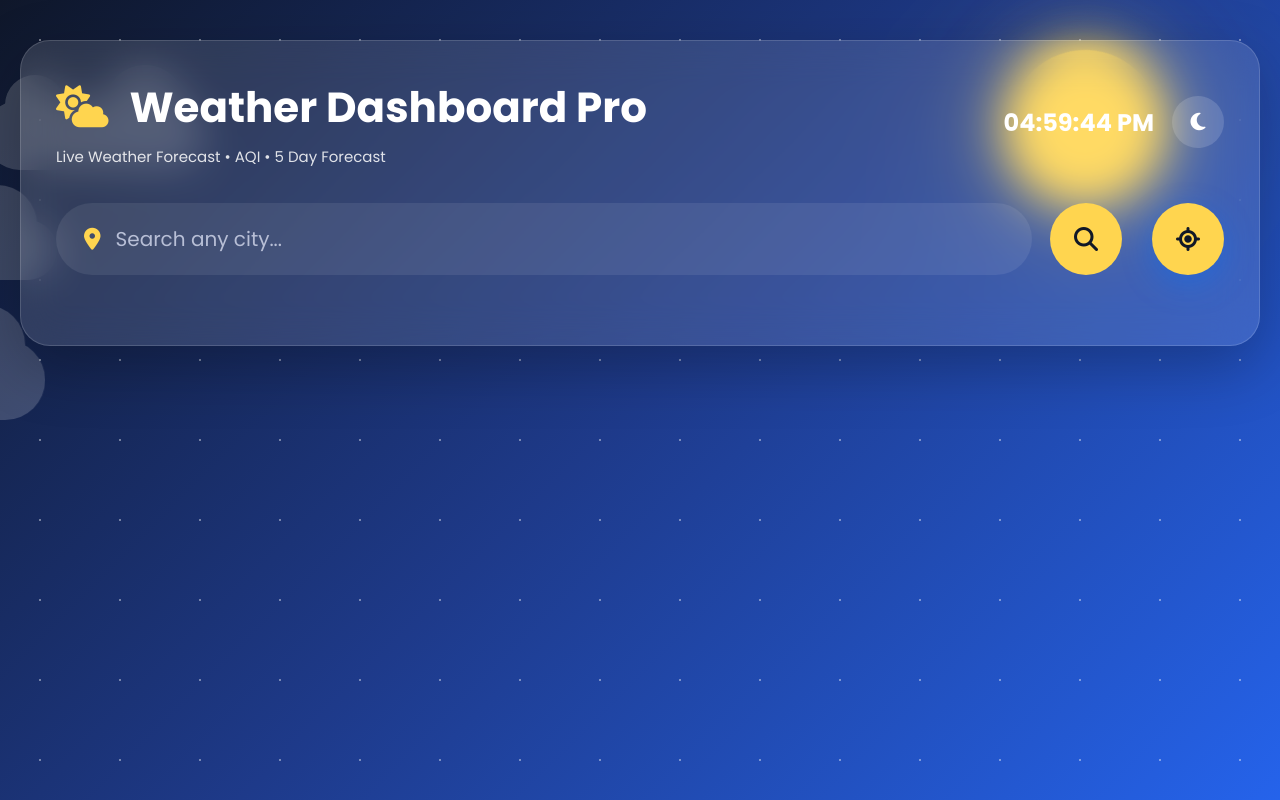
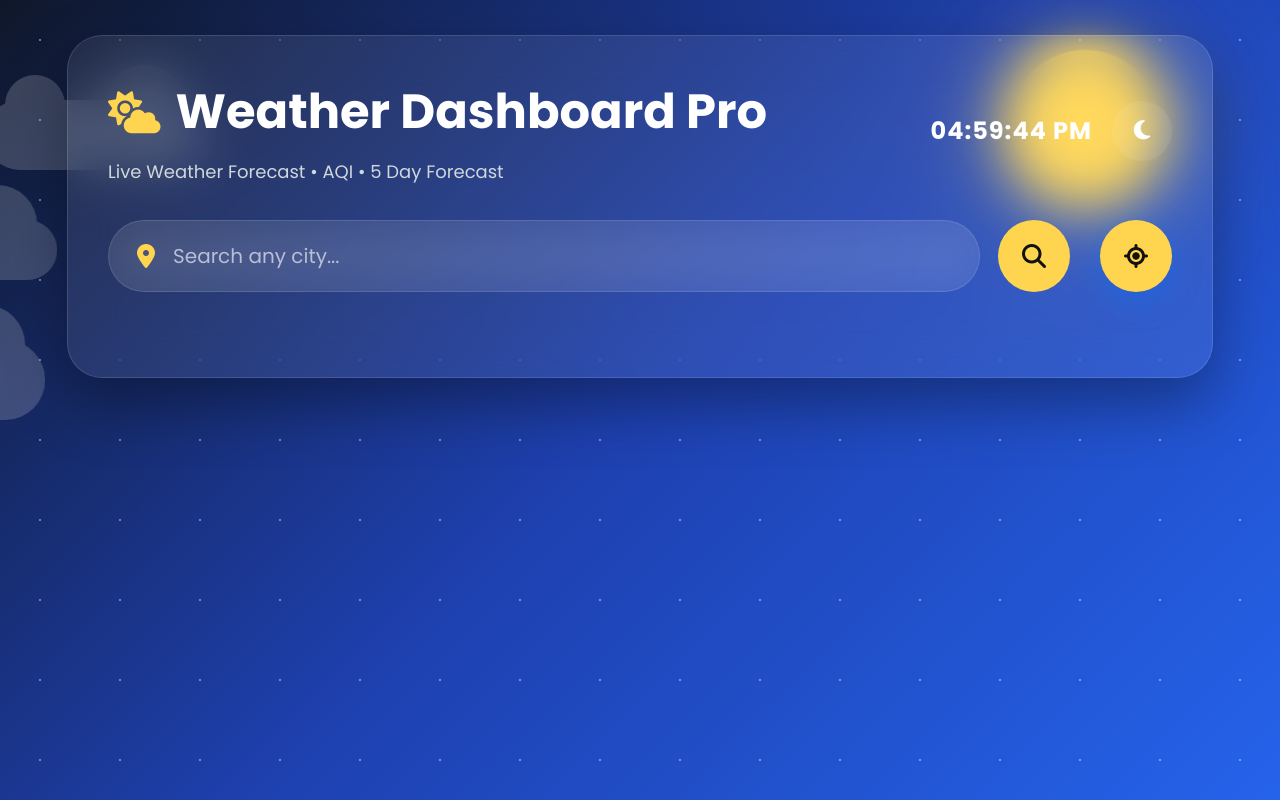
Before and after one commit to mukul30993-web/weather-app, a Flask app: page / in a window 1280 px wide. Run offline with Flask 3, Linux system fonts and the light colour scheme.

Commit message:
Improve weather app UI and add animations

```diff
--- a/static/style.css
+++ b/static/style.css
@@ -17,12 +17,13 @@ html{
 
 body{
     min-height:100vh;
-    background:linear-gradient(135deg,#0f172a,#1e3a8a,#2563eb);
+    font-family:'Poppins',sans-serif;
+    background:linear-gradient(135deg,#07111f,#102b5c,#2563eb);
+    background-attachment:fixed;
     color:#fff;
     overflow-x:hidden;
     transition:.5s;
 }
-
 /* =====================================
    ANIMATED SKY
 ===================================== */
@@ -240,227 +241,185 @@ from{transform:translateX(0);}
 to{transform:translateX(calc(100vw + 700px));}
 
 }
-
-/* =====================================
-   CONTAINER
-===================================== */
-
-.container{
+/* =====================================
+   HEADER
+===================================== */
+
+.title-bar{
+
+    display:flex;
+
+    justify-content:space-between;
+
+    align-items:center;
+
+    margin-bottom:35px;
+
+}
+
+.title-bar h1{
+
+    font-size:48px;
+
+    font-weight:700;
+
+    display:flex;
+
+    align-items:center;
+
+    gap:15px;
+
+    color:#fff;
+
+}
+
+.title-bar h1 i{
+
+    color:#FFD54F;
+
+    font-size:42px;
+
+}
+
+.subtitle{
+
+    margin-top:10px;
+
+    font-size:18px;
+
+    color:#cfd8dc;
+
+}
+
+/* =====================================
+   THEME BUTTON
+===================================== */
+.theme-btn{
+
+    width:60px;
+
+    height:60px;
+
+    border:none;
+
+    border-radius:50%;
+
+    background:rgba(255,255,255,.08);
+
+    color:#fff;
+
+    font-size:22px;
+
+    cursor:pointer;
+
+    transition:.3s;
+
+}
+
+.theme-btn:hover{
+
+    background:#FFD54F;
+
+    color:#111;
+
+    transform:rotate(180deg);
+
+}
+
+/* =====================================
+   SEARCH BAR
+===================================== */
+
+.search-box{
+
+display:flex;
+
+gap:15px;
+
+margin-bottom:35px;
+
+}
+
+.search-wrapper{
+
+flex:1;
+
+display:flex;
+
+align-items:center;
+
+padding:0 20px;
+
+background:rgba(255,255,255,.12);
+
+border-radius:50px;
+
+}
+
+.search-wrapper i{
+
+font-size:20px;
+
+margin-right:15px;
+
+color:#FFD54F;
+
+}
+
+.search-wrapper input{
 
 width:100%;
 
-max-width:1400px;
-
-margin:auto;
-
-padding:40px 20px;
-
-}
-
-.weather-card{
-
-background:rgba(255,255,255,.12);
-
-backdrop-filter:blur(20px);
-
-border:1px solid rgba(255,255,255,.15);
-
-border-radius:30px;
-
-padding:35px;
-
-box-shadow:
-
-0 20px 60px rgba(0,0,0,.25);
-
-}
-
-/* =====================================
-   HEADER
-===================================== */
-
-.title-bar{
-
-display:flex;
-
-justify-content:space-between;
-
-align-items:center;
-
-margin-bottom:35px;
-
-}
-
-.title-bar h1{
-
-font-size:42px;
-
-font-weight:700;
-
-}
-
-.title-bar h1 i{
-
-color:#FFD54F;
-
-margin-right:12px;
-
-}
-
-.subtitle{
-
-margin-top:6px;
-
-opacity:.85;
-
-font-size:15px;
-
-}
-
-.top-right{
-
-display:flex;
-
-align-items:center;
-
-gap:18px;
-
-}
-
-#liveClock{
+height:60px;
+
+border:none;
+
+outline:none;
+
+background:none;
+
+color:white;
 
 font-size:18px;
 
-font-weight:600;
-
-}
-
-/* =====================================
-   THEME BUTTON
-===================================== */
-
-.theme-btn{
-
-width:52px;
-
-height:52px;
+}
+
+.search-wrapper input::placeholder{
+
+color:#ddd;
+
+}
+
+
+.search-box button{
+
+    width:72px;
+
+    height:72px;
 
     border:none;
 
     border-radius:50%;
 
-background:rgba(255,255,255,.15);
-
-color:white;
-
-font-size:20px;
+    background:#FFD54F;
+
+    color:#111;
+
+    font-size:24px;
 
     cursor:pointer;
 
-transition:.4s;
-
-}
-
-.theme-btn:hover{
-
-transform:rotate(180deg);
+    transition:.35s;
+
+}
+
+
+.search-box button:hover{
+
+transform:scale(1.08);
 
 background:white;
 
-color:#111827;
-
-}
-
-/* =====================================
-   SEARCH BAR
-===================================== */
-
-.search-box{
-
-display:flex;
-
-gap:15px;
-
-margin-bottom:35px;
-
-}
-
-.search-wrapper{
-
-flex:1;
-
-display:flex;
-
-align-items:center;
-
-padding:0 20px;
-
-background:rgba(255,255,255,.12);
-
-border-radius:50px;
-
-}
-
-.search-wrapper i{
-
-font-size:20px;
-
-margin-right:15px;
-
-color:#FFD54F;
-
-}
-
-.search-wrapper input{
-
-width:100%;
-
-height:60px;
-
-border:none;
-
-outline:none;
-
-background:none;
-
-color:white;
-
-font-size:18px;
-
-}
-
-.search-wrapper input::placeholder{
-
-color:#ddd;
-
-}
-
-.search-box button{
-
-width:65px;
-
-border:none;
-
-border-radius:50%;
-
-background:#FFD54F;
-
-color:#111827;
-
-font-size:22px;
-
-cursor:pointer;
-
-transition:.35s;
-
-}
-
-.search-box button:hover{
-
-transform:scale(1.08);
-
-background:white;
-
 }
 /* =====================================
    HERO SECTION
@@ -1137,9 +1098,15 @@ transition:.4s;
 }
 
 #liveClock{
+
     font-size:24px;
+
     font-weight:700;
+
+    letter-spacing:1px;
+
     color:#fff;
+
 }
 
 #theme-toggle{
@@ -1153,38 +1120,68 @@ transition:.4s;
     font-size:20px;
 }
 
+/* =====================================
+   SEARCH BAR
+===================================== */
+
 .search-box{
-    display:flex;
-    align-items:center;
+
+    display:flex;
+
+    align-items:center;
+
     gap:18px;
-    margin:35px 0;
-}
-
+
+    margin:35px 0 45px;
+
+}
 .search-wrapper{
+
     flex:1;
-    display:flex;
-    align-items:center;
+
     height:72px;
+
+    display:flex;
+
+    align-items:center;
+
     padding:0 28px;
+
+    background:rgba(255,255,255,.08);
+
+    border:1px solid rgba(255,255,255,.12);
+
     border-radius:50px;
-    background:rgba(255,255,255,.08);
-}
-
+
+    backdrop-filter:blur(20px);
+
+}
 .search-wrapper i{
+
     color:#FFD54F;
-    font-size:22px;
-    margin-right:15px;
+
+    font-size:24px;
+
+    margin-right:18px;
+
 }
 
 .search-wrapper input{
+
     width:100%;
-    height:100%;
+
     border:none;
+
     outline:none;
-    background:none;
-    color:#fff;
+
+    background:transparent;
+
+    color:white;
+
     font-size:20px;
-}
+
+}
+
 
 .search-wrapper input::placeholder{
     color:#b8bfd6;
@@ -1454,3 +1494,89 @@ transform:translateY(0);
     width:100% !important;
     height:280px !important;
 }
+
+
+
+/* =====================================
+   BODY
+===================================== */
+
+body{
+
+    min-height:100vh;
+
+    font-family:'Poppins',sans-serif;
+
+    background:linear-gradient(135deg,#0f172a,#1e40af,#2563eb);
+
+    color:#fff;
+
+    overflow-x:hidden;
+
+    transition:.5s;
+
+}
+
+/* =====================================
+   CONTAINER
+===================================== */
+
+.container{
+    width:min(95%,1500px);
+    margin:auto;
+    padding:35px;
+}
+
+/* =====================================
+   WEATHER CARD
+===================================== */
+
+.weather-card{
+
+    background:rgba(255,255,255,.08);
+
+    backdrop-filter:blur(25px);
+
+    border:1px solid rgba(255,255,255,.12);
+
+    border-radius:35px;
+
+    padding:40px;
+
+    box-shadow:
+        0 25px 60px rgba(0,0,0,.35);
+
+}
+.top-right{
+
+    display:flex;
+
+    align-items:center;
+
+    gap:20px;
+
+}
+.hero-left{
+
+    display:flex;
+
+    align-items:center;
+
+    gap:35px;
+
+}
+@keyframes floatIcon{
+
+    0%{
+        transform:translateY(0px);
+    }
+
+    50%{
+        transform:translateY(-12px);
+    }
+
+    100%{
+        transform:translateY(0px);
+    }
+
+}
```
Also changed, not shown: other parts of static/style.css (+116 -71 lines). Lines whose indentation alone changed are shown as unchanged.
